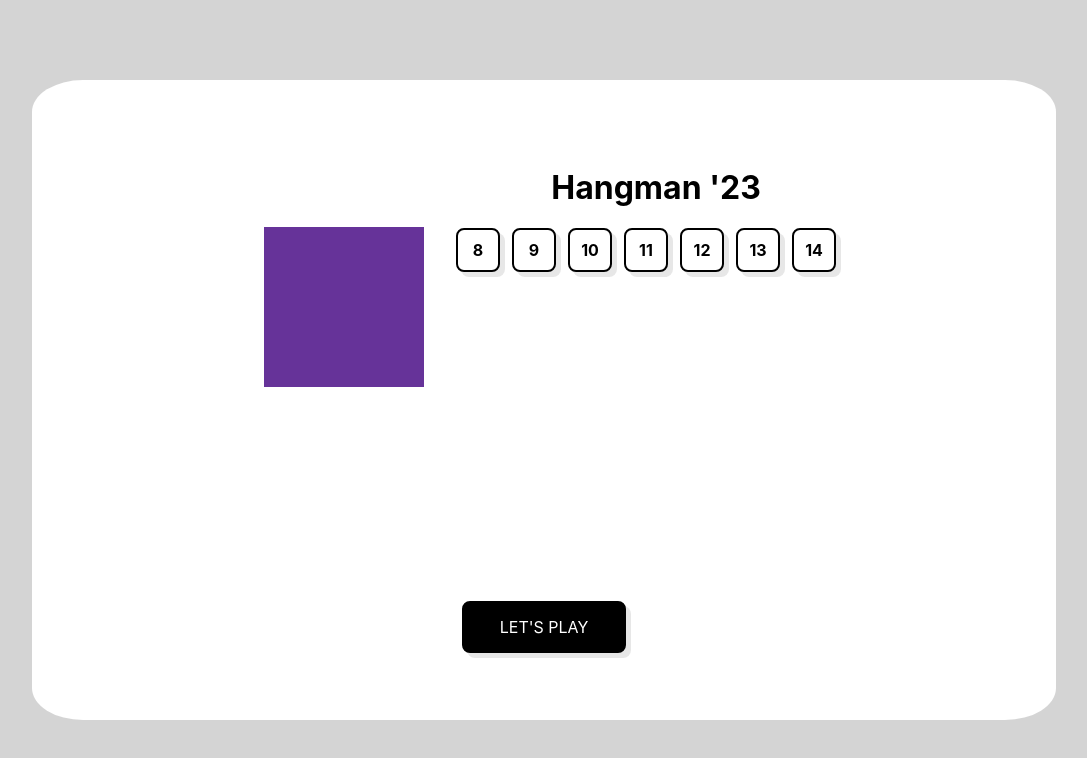
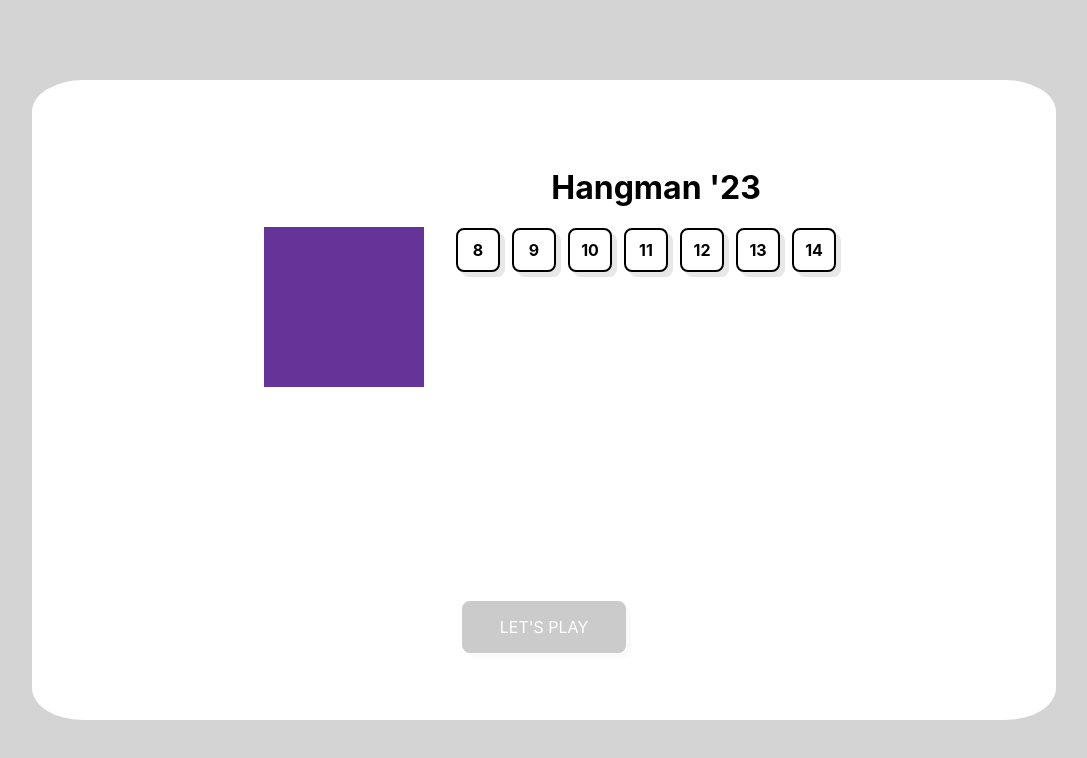
Before and after one commit to wolf-adam/Demo, a React (Create React App) app: page / in a window 1280 px wide. Shown: the top 758 px of the page, without its empty margins (96-1183 px from the left). Built offline with nearby package versions, Linux system fonts and the light colour scheme.

Commit message:
update footer btn grp's disablility logic

```diff
--- a/src/components/FooterButtonGroup/FooterButtonGroup.jsx
+++ b/src/components/FooterButtonGroup/FooterButtonGroup.jsx
@@ -12,6 +12,8 @@
     setStatus,
     word,
     setWord,
+    hasChance,
+    allLettersAreGuessed,
   } = useContext(GlobalContext)
 
   let buttons;
@@ -34,7 +36,8 @@
         {
           text: "end game",
           inverted: false,
-          onClick: () => setStatus(Status.END)
+          onClick: () => setStatus(Status.END),
+          disabled: !hasChance || allLettersAreGuessed
         },
         {
           text: "start new game",
@@ -52,7 +55,12 @@
   return (
     <div className='footer-button-group'>
       {buttons.map(button => (
-        <Button key={button.text} inverted={button.inverted} onClick={button.onClick}>
+        <Button
+          key={button.text}
+          inverted={button.inverted}
+          onClick={button.onClick}
+          disabled={button.disabled}
+        >
           {button.text.toUpperCase()}
         </Button>
       ))}
```
